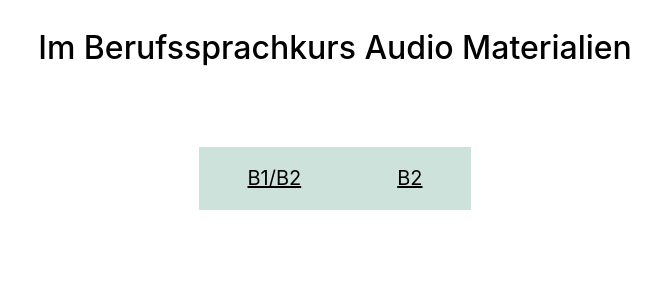
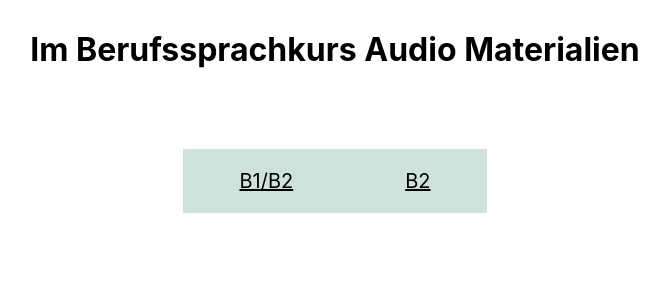
Before and after one commit to susizhang/Materialien-zum-Deutschlernen, a React (Create React App) app: page / in a window 1280 px wide. Shown: the top 300 px of the page, without its empty margins (305-974 px from the left). Built offline with nearby package versions, Linux system fonts and the light colour scheme.

Commit message:
Doing some small changes

```diff
--- a/src/App.css
+++ b/src/App.css
@@ -21,12 +21,12 @@
   color: black;
   font-size: 20px;
   background-color: rgb(205, 226, 219);
-  padding: 20px 3rem;
+  padding: 20px 3.5rem;
 }
 
 .active {
   background-color: bisque;
-  padding: 20px 3rem;
+  padding: 20px 3.5rem;
 }
 .linkButton {
   margin-bottom: 50px;
--- a/src/App.js
+++ b/src/App.js
@@ -1,7 +1,5 @@
 import "./App.css";
 import { Route, Routes, NavLink } from "react-router-dom";
-import { Col, Row } from "antd";
-import "antd/dist/reset.css";
 import B1B2 from "./B1B2";
 import B2 from "./B2";
 
```
